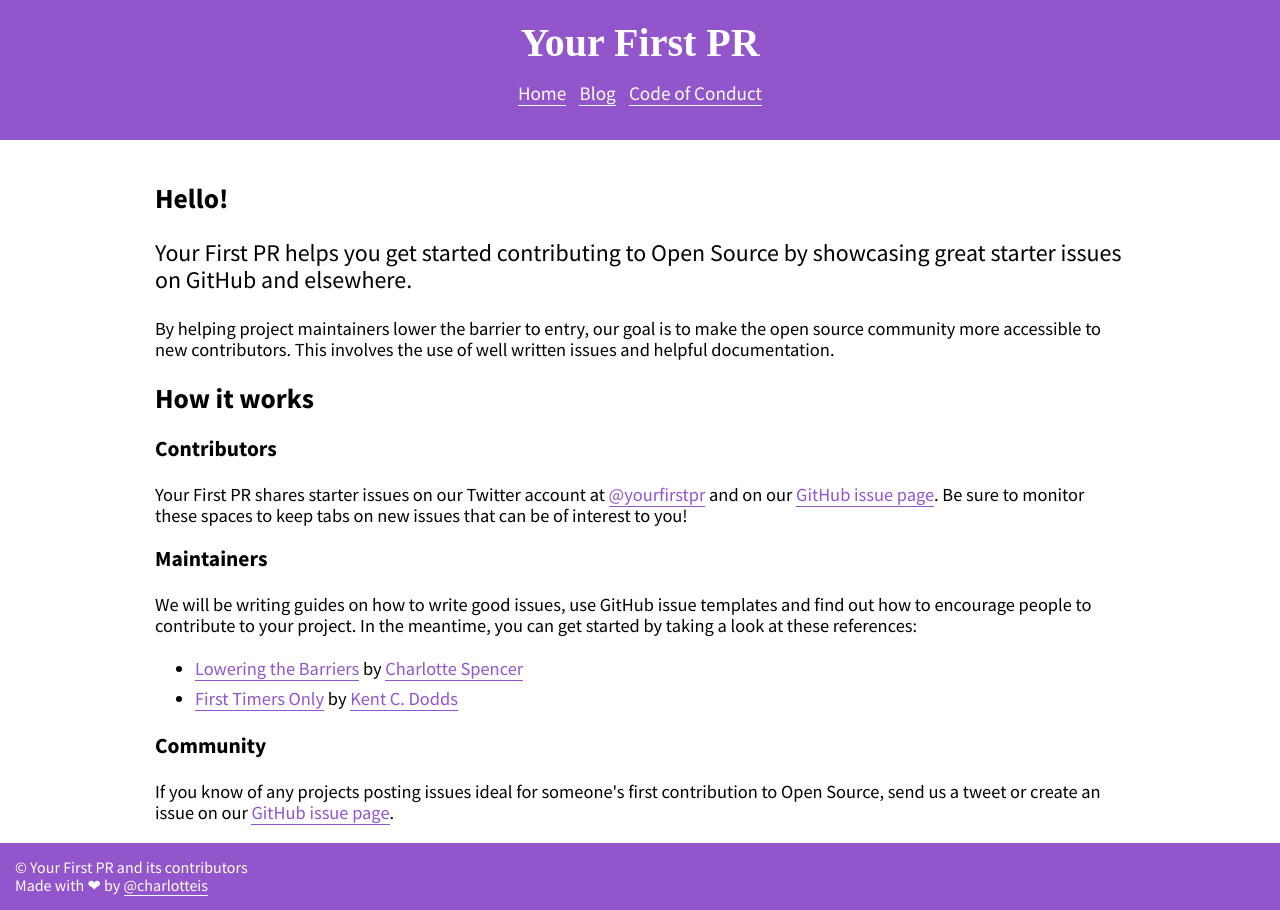
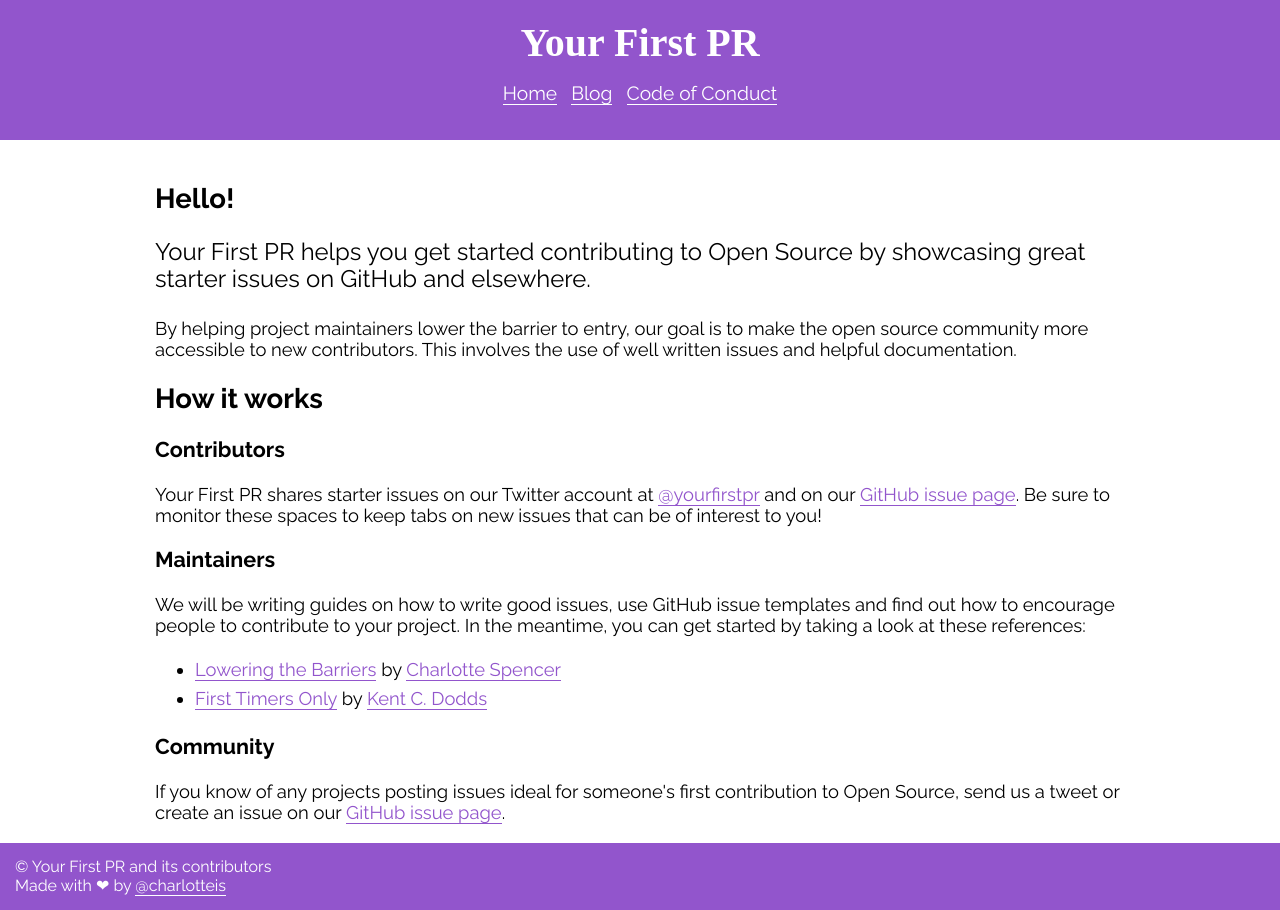
Before and after one commit to yourfirstpr/yourfirstpr.github.io, a Jekyll site: the page built from index.html, in a window 1280 px wide. Built offline with Jekyll 4.4.1, drawn with Linux system fonts in a browser that asks for light colours; nearby versions of some CDN libraries; some web fonts are replaced.

Commit message:
Trying Raleway instead

```diff
--- a/assets/css/styles.css
+++ b/assets/css/styles.css
@@ -1,9 +1,8 @@
 @import url('https://fonts.googleapis.com/css?family=Nixie+One');
-@import url('https://fonts.googleapis.com/css?family=Source+Sans+Pro:300,400,700');
-
+@import url('https://fonts.googleapis.com/css?family=Raleway:300,400,700');
 
 body {
-    font-family: 'Source Sans Pro', sans-serif;
+    font-family: 'Raleway', sans-serif;
 }
 
 /* Header Block Styling */
```
